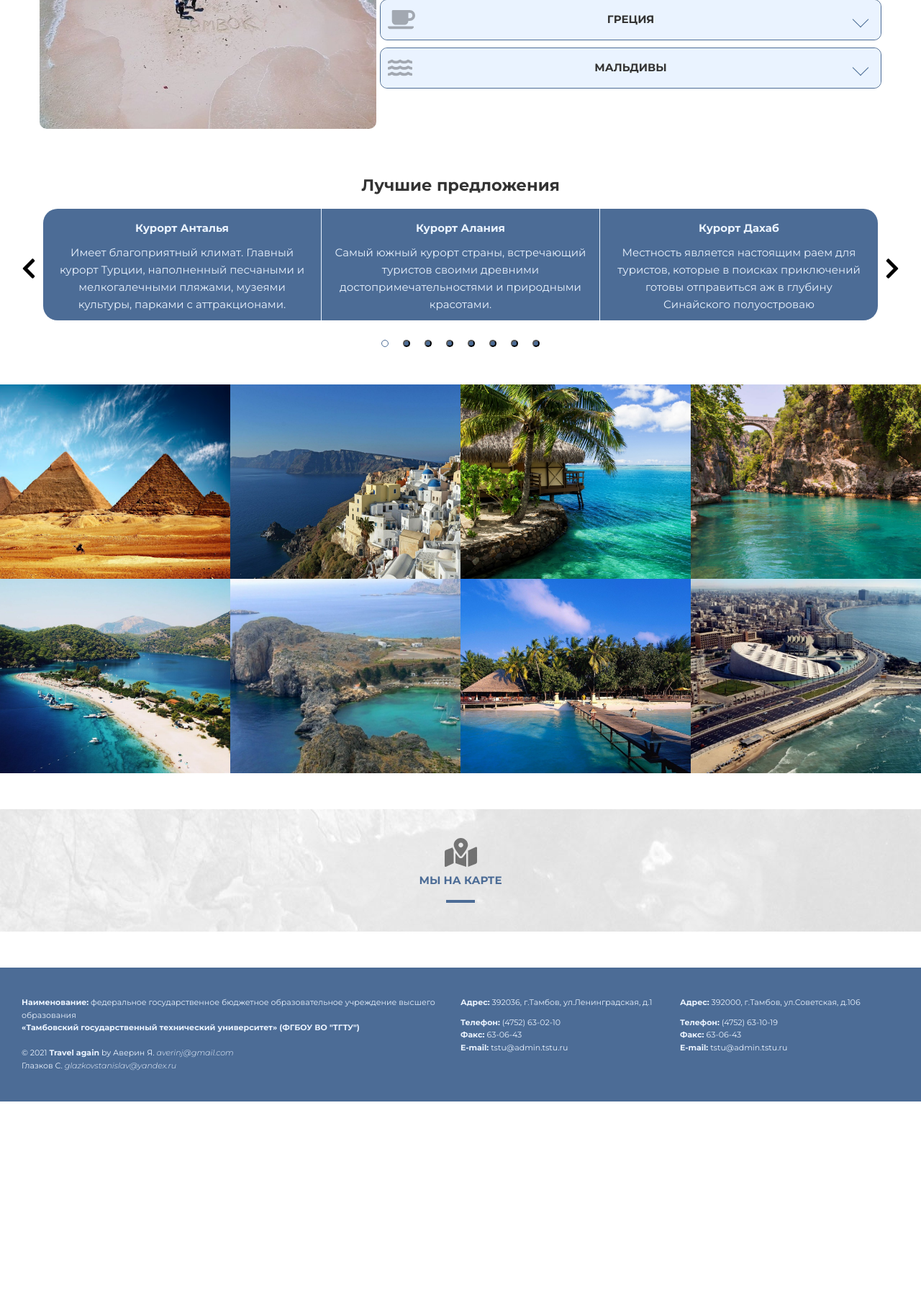
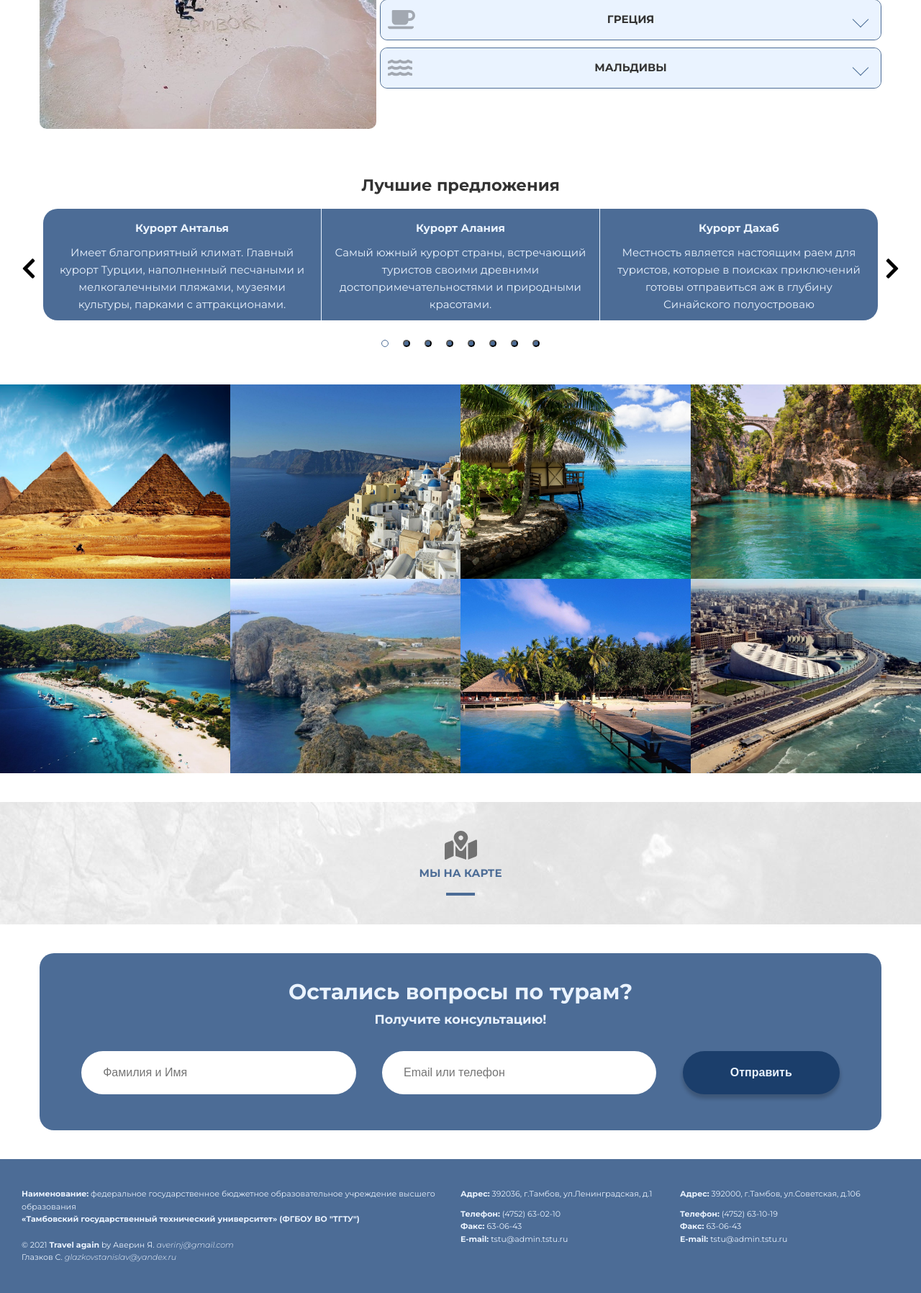
Before and after one commit to Loadngg/Website, a PHP site: page / in a window 1280 px wide. Shown: the part 1287-3083 px from the top of the page at 72% size. Before the commit the page ends 2817 px from the top, so only its background shows below. Run offline with PHP 8.4, Linux system fonts and the light colour scheme.

Commit message:
добавлена форма обратной связи

```diff
--- a/assets/css/style.css
+++ b/assets/css/style.css
@@ -508,9 +508,6 @@ a {
 	right: 0;
 	background: url('../svg/chevron-right-solid.svg') 0 0 / 100% no-repeat;
 }
-.slider .slick-arrow.slick-disabled{
-	opacity: 0.2;
-}
 
 .slider .slick-dots{
 	display: flex;
@@ -570,7 +567,6 @@ a {
 
 .photos__item {
     position: relative;
-    z-index: 10000;
 
     background: linear-gradient(to bottom, #4c6c96, #aacfff);
 }
@@ -649,7 +645,7 @@ a {
     flex-direction: column;
     justify-content: center;
     width: 100%;
-    margin: 50px 0;
+    margin: 40px 0;
     align-items: center;
     background: url('../img/map-bg.jpg') center no-repeat;
 
@@ -706,6 +702,74 @@ a {
 .map__title:hover::after {
     background-color: #1b3e6b;
 }
+
+/* Form */
+.form {
+    margin-bottom: 40px;
+    opacity: 0;
+    transform: translateY(50%);
+    transition: all 1s ease;
+}
+
+.form.show {
+    opacity: 1;
+    transform: translateY(0%);
+}
+
+.form__inner {
+    padding: 30px 40px 50px;
+    border-radius: 20px;
+    background-color: #4c6c96;
+    width: 100%;
+    height: auto;
+}
+
+.form__title {
+    font-size: 30px;
+    color: #eaf3ff;
+}
+
+.form__subtitle {
+    margin-bottom: 30px;
+    color: #eaf3ff;
+}
+
+.form__content {
+    display: flex;
+    justify-content: space-around;
+}
+
+.form__content input {
+    outline: #aacfff;;
+    border: none;
+    border-radius: 30px;
+    width: 35%;
+    height: 60px;
+    padding: 0 30px;
+    font-size: 16px;
+}
+
+.form__content input:focus {
+    border: 2px solid #aacfff;
+}
+
+.form__btn {
+    border: none;
+    border-radius: 30px;
+    width: 20%;
+    height: 60px;
+    background-color: #1b3e6b;
+    color: #eaf3ff;
+    font-size: 16px;
+    text-transform: none;
+    box-shadow: 0px 5px 5px 1px rgba(0, 0, 0, 0.2);
+}
+
+.form__btn:hover {
+    background-color: #eaf3ff;
+    color: #1b3e6b;
+}
+
 
 /* Footer */
 .footer {
@@ -922,11 +986,33 @@ a {
     .photos__text {
         font-size: 11px;
     }
+
+    .form__content {
+        flex-direction: column;
+        width: 100%;
+    }
+
+    .form__content input {
+        width: 100%;
+        margin-bottom: 20px;
+    }
+
+    .form__btn {
+        width: 100%;
+    }
 }
 
 @media (max-width: 650px){
     .slider__item {
         height: 270px;
+    }
+
+    .form__title {
+        font-size: 20px;
+    }
+
+    .form__subtitle {
+        font-size: 15px;
     }
 }
 
--- a/index.html
+++ b/index.html
@@ -38,6 +38,7 @@
                 <a href="#slider" class="nav__link">Лучшие Предложения</a>
                 <a href="#photos" class="nav__link">Фотографии</a>
                 <a href="#map" class="nav__link">Мы на карте</a>
+                <a href="#form" class="nav__link">Обратная связь</a>
             </nav>
 
             <button class="nav-toggle" id="nav_toggle" type="button">
@@ -50,7 +51,7 @@
 <!-- Page -->
 <div class="page">
     <!--    Intro-->
-    <div class="intro" id="intro">
+    <section class="intro" id="intro">
         <div class="container">
             <div class="intro__inner anim-items">
                 <h2 class="intro__uptitle">Турагенство</h2>
@@ -60,10 +61,10 @@
 
             </div>
         </div>
-    </div>
+    </section>
 
     <!-- Tours -->
-    <div class="tours anim-items" id="tours">
+    <section class="tours anim-items" id="tours">
         <div class="container">
             <div class="tours__header">
                 <h3 class="tours__uptitle">Наши туры</h3>
@@ -116,10 +117,10 @@
                 </div>
             </div>
         </div>
-    </div>
+    </section>
 
     <!-- SLick slider -->
-    <div class="slider__block anim-items" id="slider">
+    <section class="slider__block anim-items" id="slider">
         <h2 class="slider__uptitle">Лучшие предложения</h2>
         <div class="slider">
             <div class="slider__item">
@@ -155,10 +156,10 @@
                 <div class="slider__subtitle">Атолл включает в себя 63 острова. Считается, что здесь лучший дайвинг на Мальдивах. Также, остров покорит туристов алыми закатами и рассветами.</div>
             </div>
         </div>
-    </div>
+    </section>
 
     <!-- Photos -->
-    <div class="photos" id="photos">
+    <section class="photos" id="photos">
         <div class="photos__inner anim-items">
             <div class="photos__col2">
                 <div class="photos__col">
@@ -229,10 +230,10 @@
                 </div>
             </div>
         </div>
-    </div>
+    </section>
 
     <!-- Map -->
-    <div class="map anim-items" id="map">
+    <section class="map anim-items" id="map">
         <div class="container">
             <div class="map__inner">
                 <a href="https://yandex.ru/maps/-/CCUqYBhc9C" class="map__link">
@@ -241,7 +242,23 @@
                 </a>
             </div>
         </div>
-    </div>
+    </section>
+
+    <section class="form anim-items" id="form">
+        <div class="container">
+            <div class="form__inner">
+                <h1 class="form__title">Остались вопросы по турам?</h1>
+                <h3 class="form__subtitle">Получите консультацию!</h3>
+
+                <div class="form__content">
+                    <input type="text" class="form__name" placeholder="Фамилия и Имя" maxlength="20">
+                    <input type="text" class="form__email" placeholder="Email или телефон" maxlength="30">
+                    <button class="btn form__btn" onclick="window.location.reload()">Отправить</button>
+                </div>
+            </div>
+        </div>
+    </section>
+
 </div>
 
 <!-- Footer -->
```
